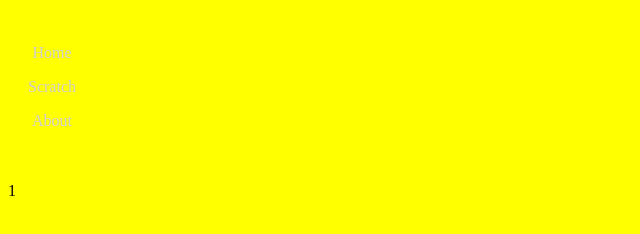
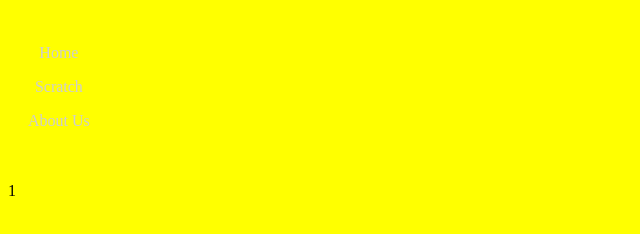
Before and after one commit to inthemagiccity/inthemagiccity.github.io, a plain HTML site: page index.html in a window 1280 px wide. Shown: the full height of the page, 0-640 px from the left. Drawn offline with nearby package versions, Linux system fonts and the light colour scheme.

Commit message:
170711.5

```diff
--- a/menu.html
+++ b/menu.html
@@ -1,3 +1,3 @@
 <p>Home</p>
 <p>Scratch</p>
-<p>About</p>
+<p>About Us</p>
```
